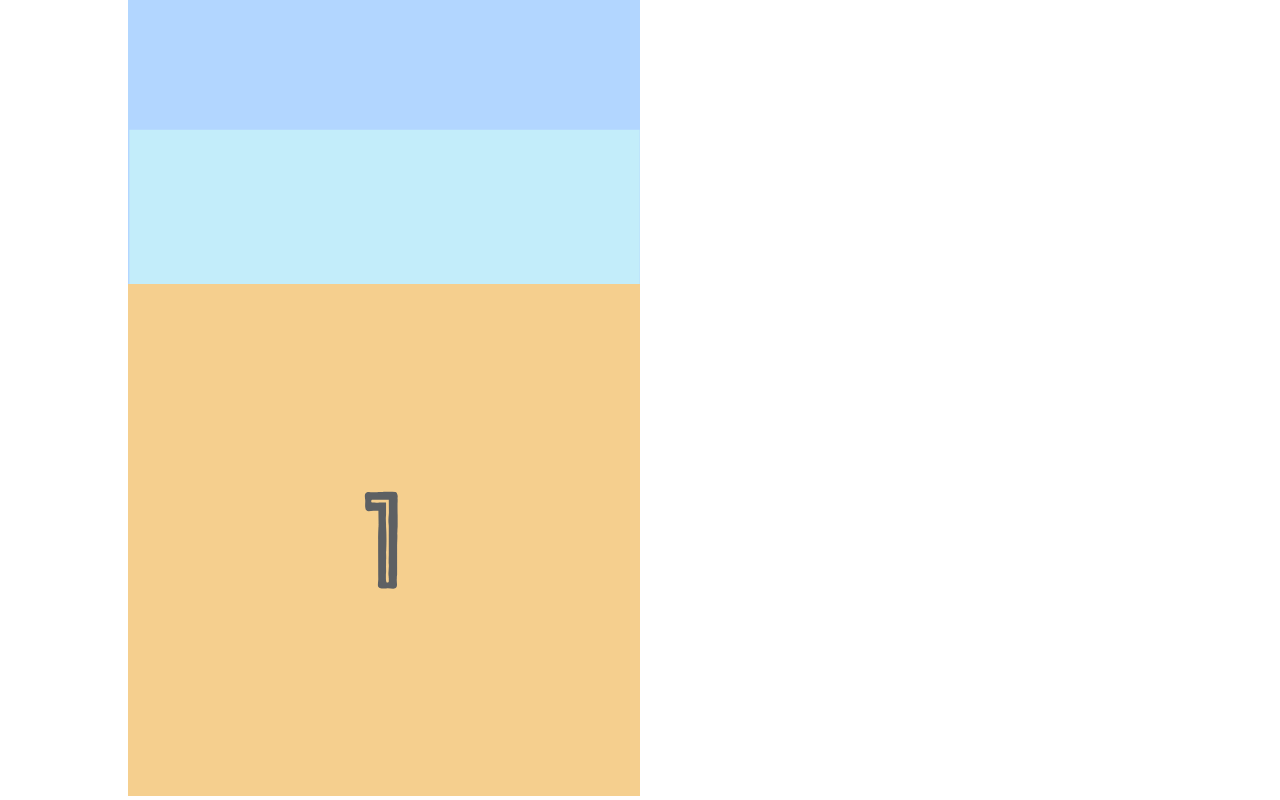
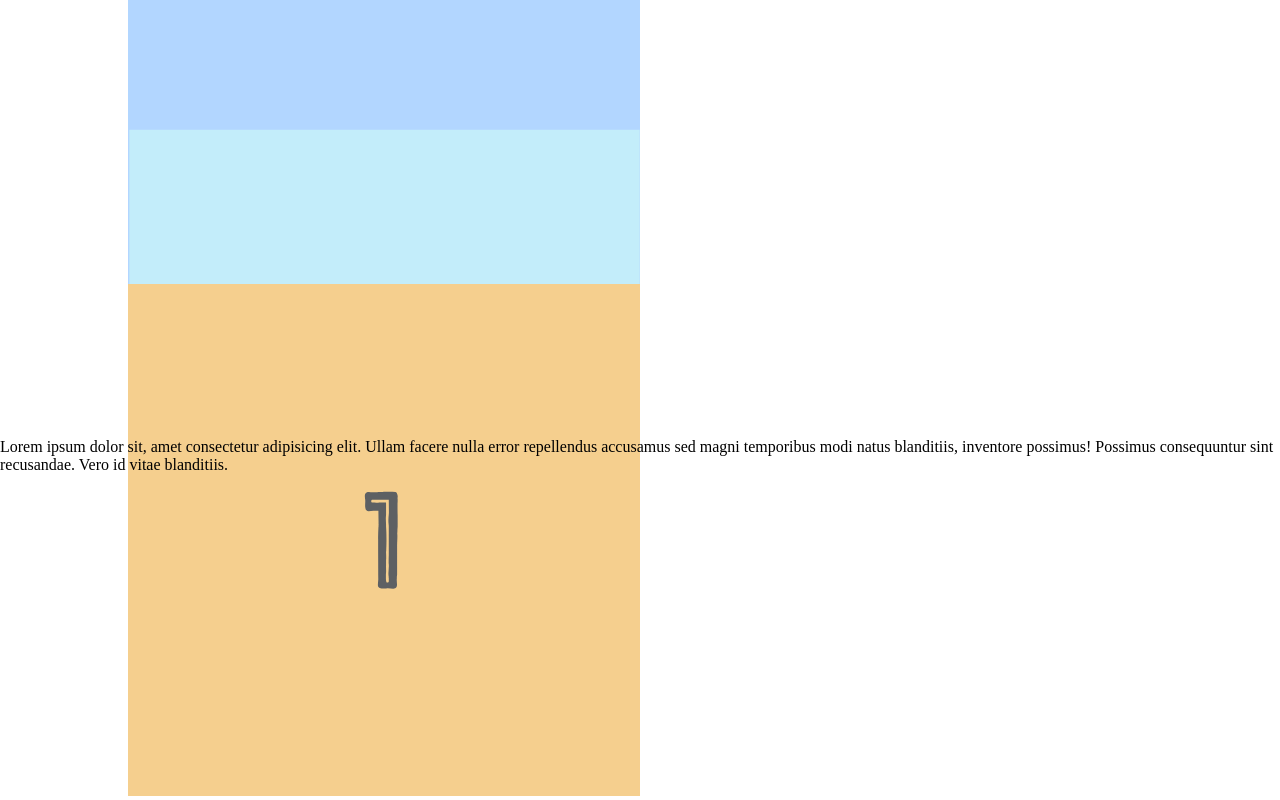
Before and after one commit to MachucaCristian/PracticaCoder, a plain HTML site: page index.html in a window 1280 px wide. Shown: the part 730-1530 px from the top of the page. Drawn offline with Linux system fonts and the light colour scheme.

Commit message:
agregué el Footer

```diff
--- a/index.html
+++ b/index.html
@@ -60,7 +60,15 @@
             </div>
         </div>
     </section>
-    <!-- Sección productos -->
+    <!-- Fin Sección productos -->
+    <!--Footer-->
+    <footer>
+        <p>Lorem ipsum dolor sit, amet consectetur adipisicing elit. Ullam facere nulla error repellendus accusamus sed magni temporibus modi natus blanditiis, inventore possimus! Possimus consequuntur sint recusandae. Vero id vitae blanditiis.</p>
+    </footer>
+
+
+
+    <!--Fin Footer-->
 
 
 
```
